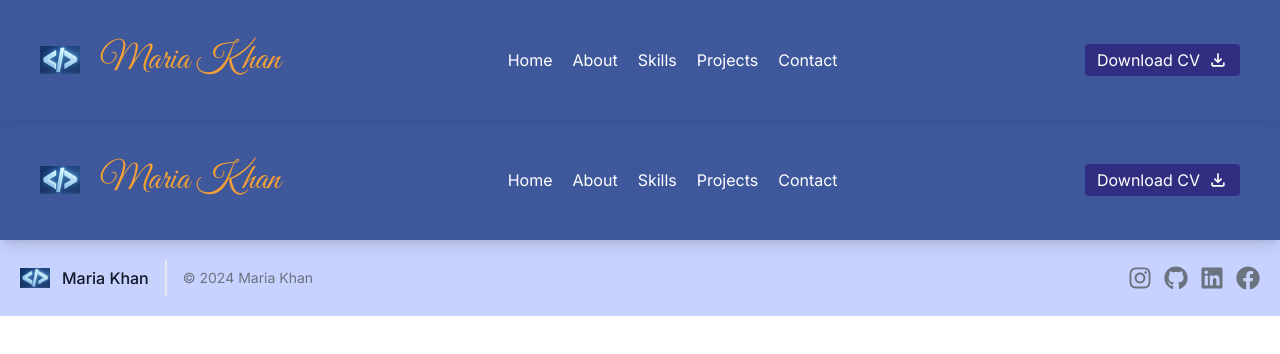
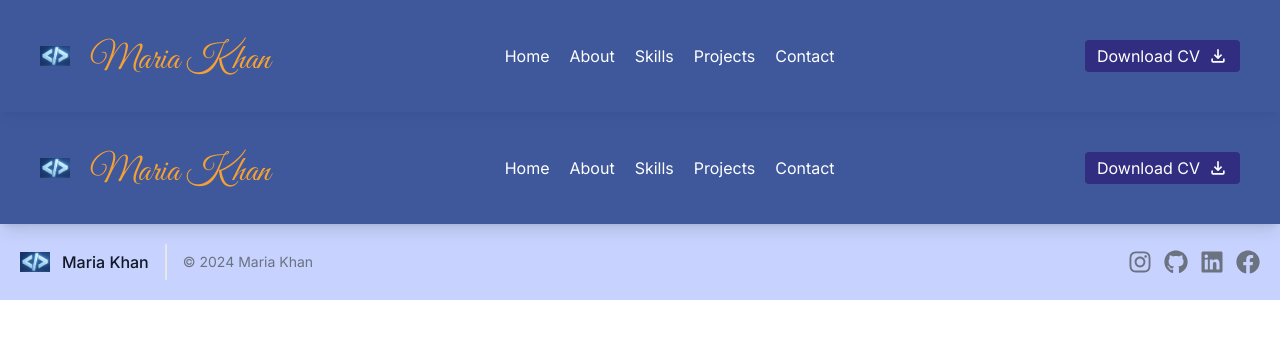
Before and after one commit to MariaKhan10/Next.js-Multipage-Portfolio-TailwindCSS, a Next.js app: page /navbar in a window 1280 px wide. Shown: the top 354 px of the page. Built offline with nearby package versions, Linux system fonts and the light colour scheme.

Commit message:
added font

```diff
--- a/src/app/navbar/page.tsx
+++ b/src/app/navbar/page.tsx
@@ -20,11 +20,13 @@
             <Link href="/" className="flex title-font font-medium items-center text-white mb-4 md:mb-0">
               <Image
                 alt="logo"
-                width={40}
-                height={80}
+                width={30}
+                height={60}
                 src={require("../../../public/pictures/logofrontend.jpg")}
               />
-              <span className={`${greatVibes.className} "title-font sm:text-4xl text-5xl mb-4 font-bold text-[#f3a136] mt-4 ml-5 mr-1" `}> Maria Khan </span>
+              <span  className={`${greatVibes.className} title-font text-2xl sm:text-5xl lg:text-4xl font-bold text-[#f3a136] mt-4 ml-5 mr-1 mb-2`}
+>
+  Maria Khan </span>
             </Link>
             <nav className="md:ml-auto md:mr-auto flex flex-wrap items-center text-base justify-center">
               <Link href="/" className="mr-5 text-white hover:text-gray-300 hover:underline">
```
